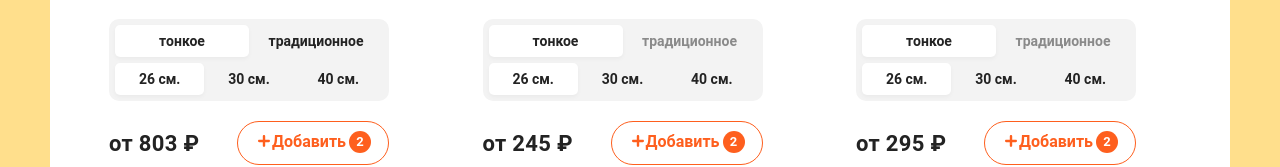
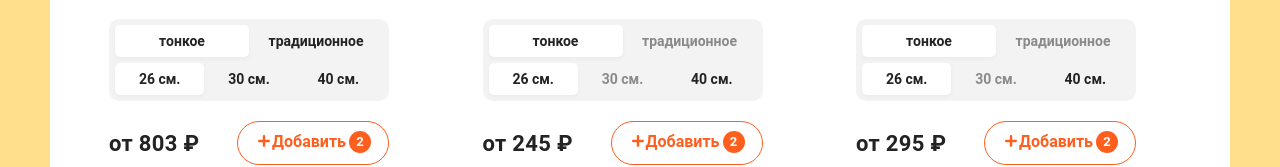
Before and after one commit to shock-dev/vue-pizza, a Vue app: page / in a window 1280 px wide. Shown: the part 591-758 px from the top of the page. Built offline with nearby package versions, Linux system fonts and the light colour scheme; data requests are answered from the project's data file; a web font is replaced by a local one.

Commit message:
size selection

```diff
--- a/src/components/Product.vue
+++ b/src/components/Product.vue
@@ -10,14 +10,16 @@
       <ul>
         <li v-for="(item, index) in types"
             :key="index"
-            :class="{active: active === index ? 'active' : '', disabled: !activeTypes.includes(index)}"
+            :class="{active: active === index, disabled: !activeTypes.includes(index)}"
             @click="selectActiveType(index)"
         >{{ item }}</li>
       </ul>
       <ul>
-        <li class="active">26 см.</li>
-        <li>30 см.</li>
-        <li>40 см.</li>
+        <li v-for="(size, index) in sizes"
+            :key="index"
+            :class="{active: activeSize === size, disabled: !activeSizes.includes(size)}"
+            @click="selectActiveSize(size)"
+        >{{ size }} см.</li>
       </ul>
     </div>
     <div class="pizza-block__bottom">
@@ -51,18 +53,23 @@ export default {
     'price',
     'rating',
     'activeTypes',
-    'sizes',
+    'activeSizes',
     'category'
   ],
   data() {
     return {
       active: this.activeTypes[0],
-      types: ['тонкое', 'традиционное']
+      activeSize: this.activeSizes[0],
+      types: ['тонкое', 'традиционное'],
+      sizes: [26, 30, 40]
     }
   },
   methods: {
     selectActiveType(id) {
       this.active = id
+    },
+    selectActiveSize(size) {
+      this.activeSize = size
     }
   }
 }
--- a/src/components/ProductsList.vue
+++ b/src/components/ProductsList.vue
@@ -6,7 +6,7 @@
         :title="item.name"
         :img="item.imageUrl"
         :activeTypes="item.types"
-        :sizes="item.types"
+        :activeSizes="item.sizes"
         :price="item.price"
         :category="item.category"
         :rating="item.rating"
```
